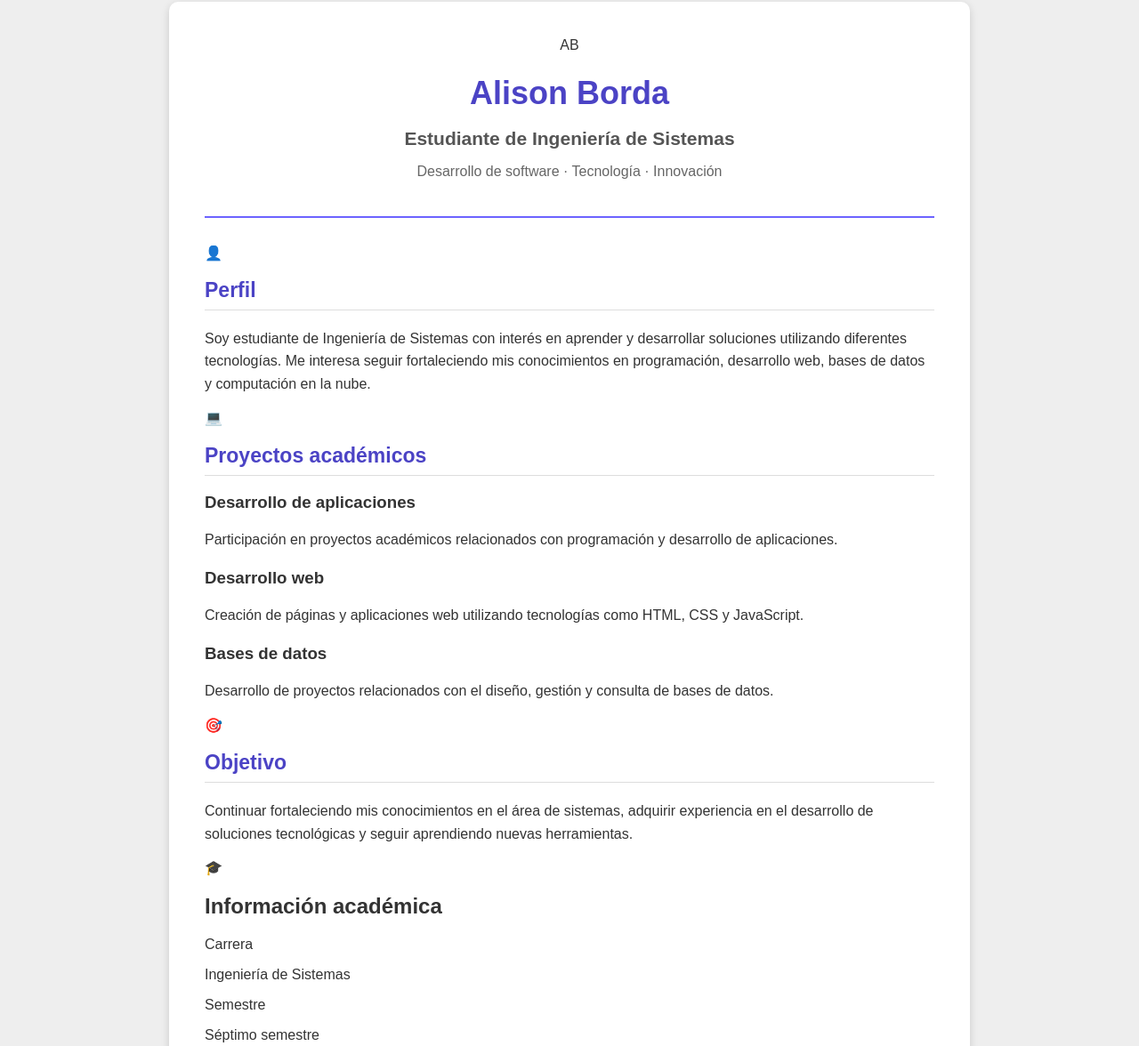
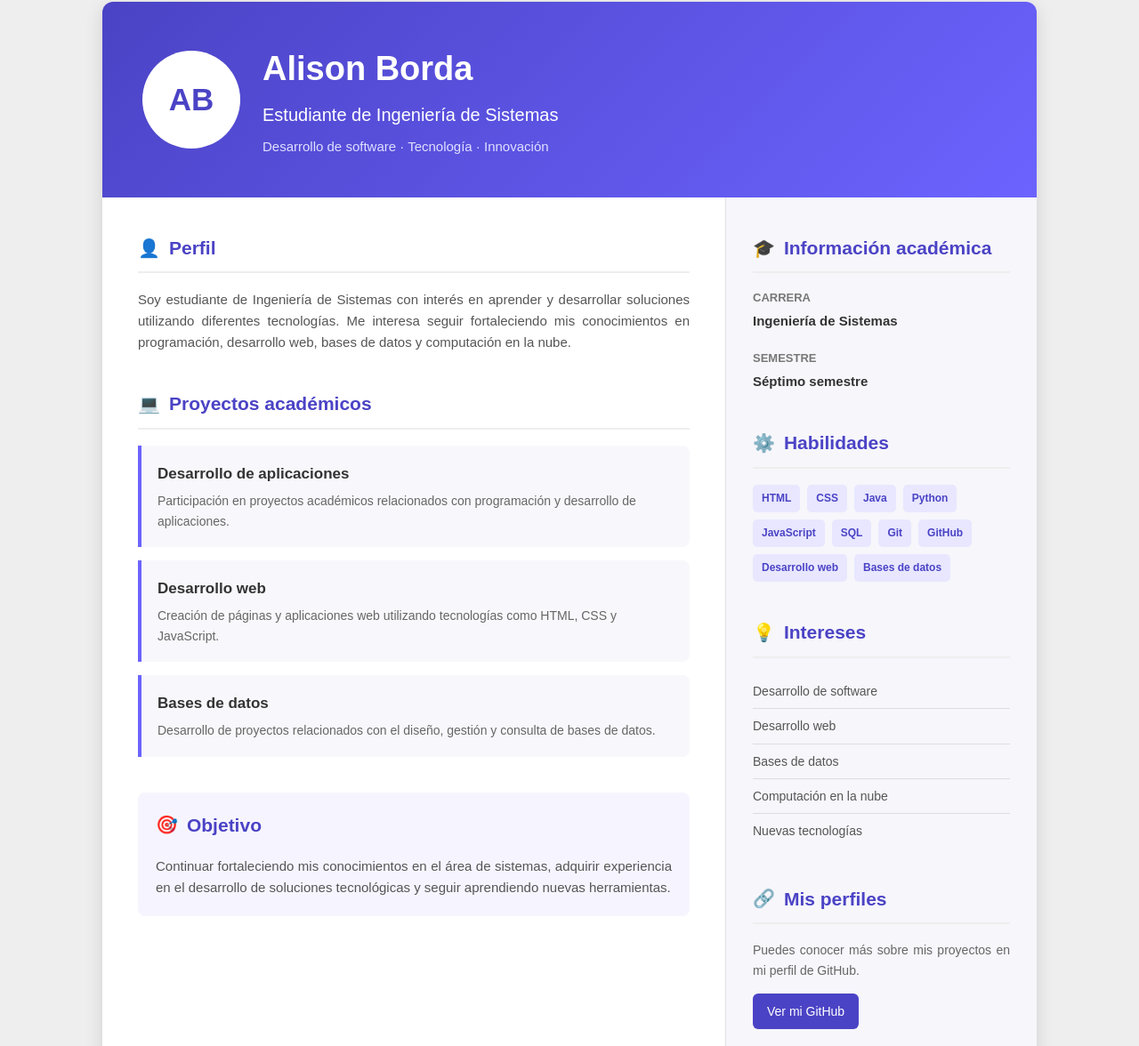
Before and after one commit to Aliborda/mi-primera-web, a plain HTML site: page index.html in a window 1280 px wide. Shown: the part 38-1214 px from the top of the page at 89% size. Drawn offline with Linux system fonts and the light colour scheme.

Commit message:
Actualización de estilos css

```diff
--- a/styles.css
+++ b/styles.css
@@ -1,166 +1,459 @@
-/* Configuración general */
+/* ================================
+   CONFIGURACIÓN GENERAL
+================================ */
 
 * {
+    margin: 0;
+    padding: 0;
     box-sizing: border-box;
 }
 
 body {
-    margin: 0;
+    font-family: Arial, Helvetica, sans-serif;
 
-    font-family: Arial, sans-serif;
-
-    background-color: #eeeeee;
+    background: #eeeeee;
 
     color: #333333;
+
+    line-height: 1.6;
 }
 
 
-/* Hoja de vida */
+/* ================================
+   HOJA DE VIDA
+================================ */
 
 .hoja-vida {
-    width: 80%;
-    max-width: 900px;
+    width: 90%;
+    max-width: 1050px;
 
     margin: 40px auto;
 
-    background-color: white;
+    background: white;
 
-    padding: 40px;
+    border-radius: 12px;
 
-    border-radius: 10px;
+    overflow: hidden;
 
-    box-shadow: 0 3px 10px rgba(0, 0, 0, 0.15);
+    box-shadow: 0 5px 20px rgba(0, 0, 0, 0.12);
 }
 
 
-/* Encabezado */
+/* ================================
+   ENCABEZADO
+================================ */
 
-header {
-    text-align: center;
+.encabezado {
+    background: linear-gradient(
+        135deg,
+        #4b43c5,
+        #6c63ff
+    );
 
-    padding-bottom: 25px;
+    color: white;
 
-    border-bottom: 2px solid #6c63ff;
+    padding: 45px;
 }
 
-header h1 {
-    margin-bottom: 10px;
+
+.perfil {
+    display: flex;
+
+    align-items: center;
+
+    gap: 25px;
+}
+
+
+/* Iniciales */
+
+.iniciales {
+    width: 110px;
+    height: 110px;
+
+    display: flex;
+
+    align-items: center;
+    justify-content: center;
+
+    border-radius: 50%;
+
+    background: white;
 
     color: #4b43c5;
 
-    font-size: 36px;
+    font-size: 35px;
+
+    font-weight: bold;
+
+    border: 5px solid rgba(255, 255, 255, 0.3);
 }
 
-header h2 {
-    margin-bottom: 15px;
 
-    color: #555555;
+/* Nombre */
+
+.datos-principales h1 {
+    font-size: 38px;
+
+    margin-bottom: 5px;
+}
+
+.datos-principales h2 {
+    font-size: 20px;
+
+    font-weight: normal;
+
+    margin-bottom: 8px;
+}
+
+.datos-principales p {
+    color: #e0e0ff;
+
+    font-size: 15px;
+}
+
+
+/* ================================
+   CONTENIDO
+================================ */
+
+.contenido {
+    display: grid;
+
+    grid-template-columns: 2fr 1fr;
+}
+
+
+/* ================================
+   COLUMNA PRINCIPAL
+================================ */
+
+.contenido-principal {
+    padding: 40px;
+}
+
+
+/* ================================
+   BARRA LATERAL
+================================ */
+
+.barra-lateral {
+    background: #f6f6fb;
+
+    padding: 40px 30px;
+
+    border-left: 1px solid #e1e1e1;
+}
+
+
+/* ================================
+   SECCIONES
+================================ */
+
+.seccion {
+    margin-bottom: 40px;
+}
+
+.seccion:last-child {
+    margin-bottom: 0;
+}
+
+
+/* Título de cada sección */
+
+.titulo-seccion {
+    display: flex;
+
+    align-items: center;
+
+    gap: 10px;
+
+    margin-bottom: 18px;
+
+    padding-bottom: 10px;
+
+    border-bottom: 2px solid #eeeeee;
+}
+
+.titulo-seccion span {
+    font-size: 20px;
+}
+
+.titulo-seccion h2 {
+    color: #4b43c5;
 
     font-size: 21px;
 }
 
-header p {
-    color: #666666;
 
-    font-size: 16px;
+/* ================================
+   TEXTO
+================================ */
+
+.seccion > p {
+    color: #555555;
+
+    font-size: 15px;
+
+    text-align: justify;
 }
 
 
-/* Secciones */
+/* ================================
+   PROYECTOS
+================================ */
 
-section {
-    margin-top: 30px;
+.proyecto {
+    background: #f8f8fc;
+
+    border-left: 4px solid #6c63ff;
+
+    padding: 18px;
+
+    margin-bottom: 15px;
+
+    border-radius: 0 8px 8px 0;
 }
 
-section h2 {
+.proyecto h3 {
+    color: #333333;
+
+    font-size: 17px;
+
+    margin-bottom: 6px;
+}
+
+.proyecto p {
+    color: #666666;
+
+    font-size: 14px;
+}
+
+
+/* ================================
+   INFORMACIÓN ACADÉMICA
+================================ */
+
+.informacion {
+    margin-bottom: 20px;
+}
+
+.etiqueta {
+    display: block;
+
+    color: #777777;
+
+    font-size: 13px;
+
+    font-weight: bold;
+
+    text-transform: uppercase;
+
+    margin-bottom: 3px;
+}
+
+.informacion p {
+    color: #333333;
+
+    font-size: 15px;
+
+    font-weight: 600;
+}
+
+
+/* ================================
+   HABILIDADES
+================================ */
+
+.habilidades {
+    display: flex;
+
+    flex-wrap: wrap;
+
+    gap: 8px;
+}
+
+.habilidades span {
+    background: #e8e7ff;
+
     color: #4b43c5;
 
-    font-size: 23px;
+    padding: 6px 10px;
+
+    border-radius: 5px;
+
+    font-size: 12px;
+
+    font-weight: bold;
+}
+
+
+/* ================================
+   LISTA DE INTERESES
+================================ */
+
+.lista {
+    list-style: none;
+}
+
+.lista li {
+    padding: 8px 0;
 
     border-bottom: 1px solid #dddddd;
 
-    padding-bottom: 8px;
+    color: #555555;
+
+    font-size: 14px;
+}
+
+.lista li:last-child {
+    border-bottom: none;
 }
 
 
-/* Texto */
+/* ================================
+   GITHUB
+================================ */
 
-section p {
-    line-height: 1.6;
+.contacto p {
+    font-size: 14px;
 
-    font-size: 16px;
+    color: #666666;
+
+    margin-bottom: 15px;
 }
 
-
-/* Lista de habilidades */
-
-ul {
-    padding-left: 25px;
-}
-
-li {
-    margin-bottom: 8px;
-
-    font-size: 16px;
-}
-
-
-/* Enlace */
-
-a {
+.boton-github {
     display: inline-block;
 
-    padding: 10px 18px;
+    padding: 9px 16px;
 
-    background-color: #4b43c5;
+    background: #4b43c5;
 
     color: white;
 
     text-decoration: none;
 
-    border-radius: 5px;
+    border-radius: 6px;
+
+    font-size: 14px;
+
+    transition: 0.3s;
 }
 
-a:hover {
-    background-color: #38319e;
+.boton-github:hover {
+    background: #3730a3;
+
+    transform: translateY(-2px);
 }
 
 
-/* Footer */
+/* ================================
+   OBJETIVO
+================================ */
+
+.objetivo {
+    background: #f6f5ff;
+
+    padding: 20px;
+
+    border-radius: 8px;
+}
+
+.objetivo .titulo-seccion {
+    border-bottom: none;
+
+    margin-bottom: 8px;
+}
+
+
+/* ================================
+   FOOTER
+================================ */
 
 footer {
-    margin-top: 40px;
+    background: #333333;
 
-    padding-top: 20px;
-
-    border-top: 1px solid #dddddd;
+    color: #dddddd;
 
     text-align: center;
 
-    color: #777777;
+    padding: 20px;
 
-    font-size: 14px;
+    font-size: 13px;
+}
+
+footer p:first-child {
+    margin-bottom: 3px;
 }
 
 
-/* Adaptación para celular */
+/* ================================
+   DISEÑO PARA TABLET
+================================ */
+
+@media (max-width: 800px) {
+
+    .contenido {
+        grid-template-columns: 1fr;
+    }
+
+    .barra-lateral {
+        border-left: none;
+
+        border-top: 1px solid #dddddd;
+    }
+
+}
+
+
+/* ================================
+   DISEÑO PARA CELULAR
+================================ */
 
 @media (max-width: 600px) {
 
     .hoja-vida {
         width: 95%;
 
-        padding: 25px;
-
-        margin: 20px auto;
+        margin: 15px auto;
     }
 
-    header h1 {
-        font-size: 28px;
+
+    .encabezado {
+        padding: 30px 20px;
     }
 
-    header h2 {
-        font-size: 18px;
+
+    .perfil {
+        flex-direction: column;
+
+        text-align: center;
+    }
+
+
+    .datos-principales h1 {
+        font-size: 30px;
+    }
+
+
+    .datos-principales h2 {
+        font-size: 17px;
+    }
+
+
+    .contenido-principal {
+        padding: 25px 20px;
+    }
+
+
+    .barra-lateral {
+        padding: 25px 20px;
+    }
+
+
+    .titulo-seccion h2 {
+        font-size: 19px;
     }
 
 }
```
